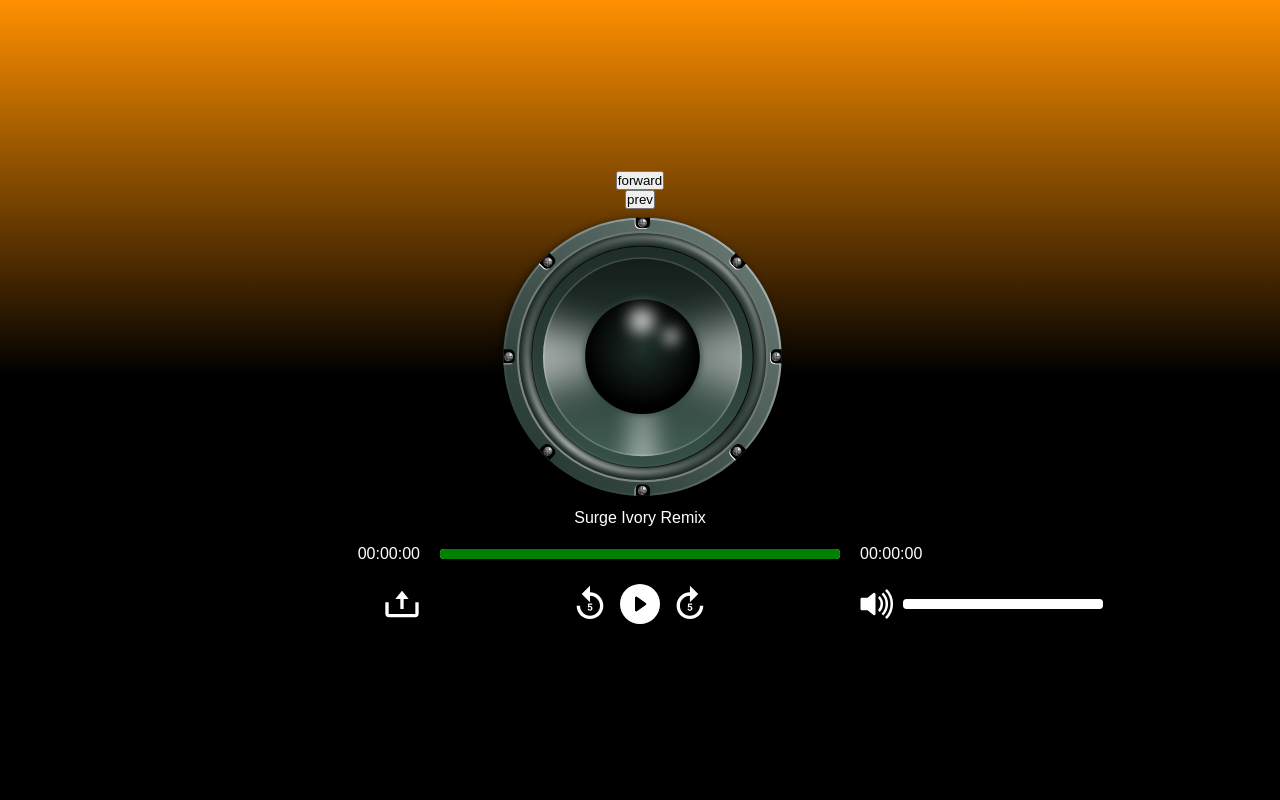
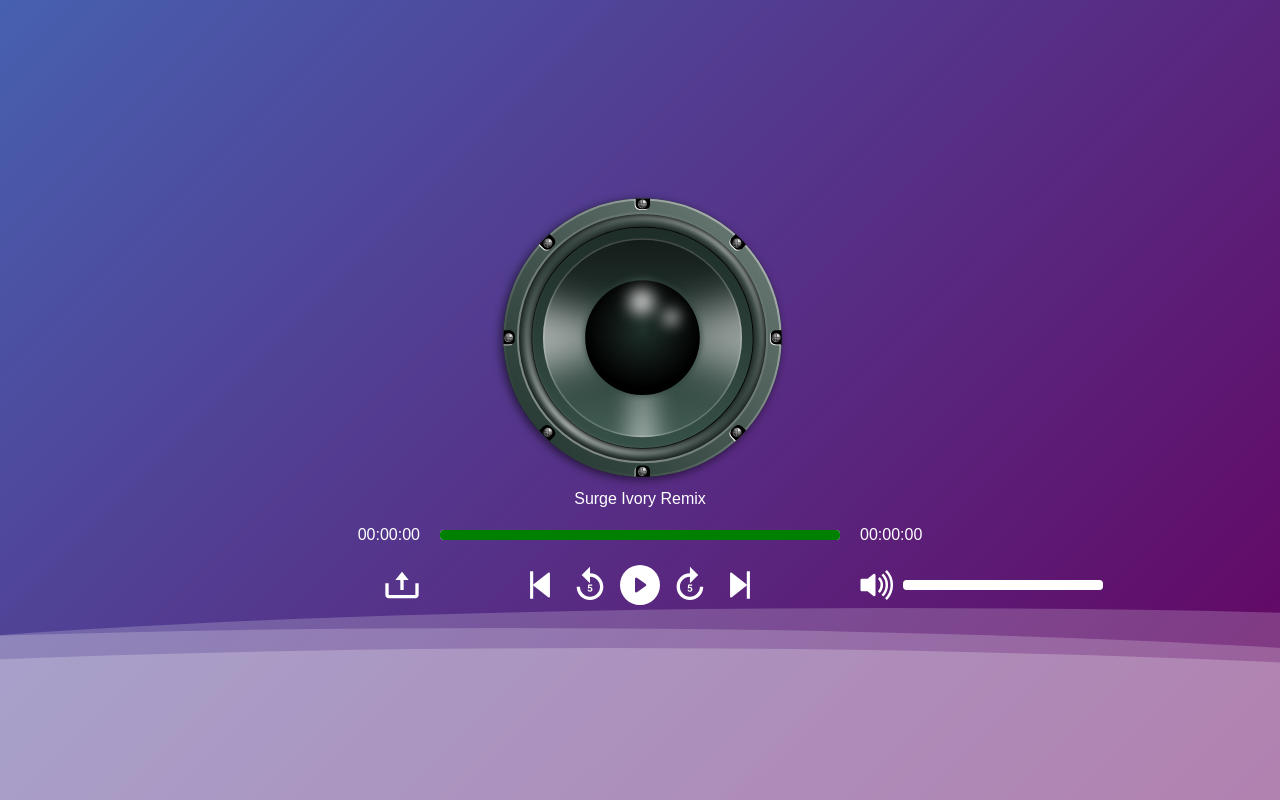
Before and after one commit to SafeCo/react-music-player, a React (Create React App) app: page / in a window 1280 px wide. Built offline with nearby package versions, Linux system fonts and the light colour scheme.

Commit message:
added background

```diff
--- a/src/App.css
+++ b/src/App.css
@@ -3,12 +3,82 @@
     margin: 0;
     padding: 0;
 }
-
-body{
-    background-color:#fafafa;
-}
-
 .app{
     /* might not apply */
     background-color: #fafafa;
 }
+
+
+
+
+.background {
+    position: relative;
+    height: 100vh;
+    margin: auto;
+    font-family: -apple-system, BlinkMacSystemFont, sans-serif;
+    overflow: auto;
+    background: linear-gradient(315deg, rgba(101,0,94,1) 3%, rgba(60,132,206,1) 38%, rgba(48,238,226,1) 68%, rgba(255,25,25,1) 98%);
+    animation: gradient 15s ease infinite;
+    background-size: 400% 400%;
+    background-attachment: fixed;
+}
+
+@keyframes gradient {
+    0% {
+        background-position: 0% 0%;
+    }
+    50% {
+        background-position: 100% 100%;
+    }
+    100% {
+        background-position: 0% 0%;
+    }
+}
+
+.wave {
+    background: rgb(255 255 255 / 25%);
+    border-radius: 1000% 1000% 0 0;
+    position: fixed;
+    width: 200%;
+    height: 12em;
+    animation: wave 10s -3s linear infinite;
+    transform: translate3d(0, 0, 0);
+    opacity: 0.8;
+    bottom: 0;
+    left: 0;
+    z-index: 1;
+}
+
+.wave:nth-of-type(2) {
+    bottom: -1.25em;
+    animation: wave 18s linear reverse infinite;
+    opacity: 0.8;
+}
+
+.wave:nth-of-type(3) {
+    bottom: -2.5em;
+    animation: wave 20s -1s reverse infinite;
+    opacity: 0.9;
+}
+
+@keyframes wave {
+    2% {
+        transform: translateX(1);
+    }
+
+    25% {
+        transform: translateX(-25%);
+    }
+
+    50% {
+        transform: translateX(-50%);
+    }
+
+    75% {
+        transform: translateX(-25%);
+    }
+
+    100% {
+        transform: translateX(1);
+    }
+}
--- a/src/App.js
+++ b/src/App.js
@@ -33,6 +33,13 @@ function App() {
 
   return (
     <div className="App">
+      <div  className="background">
+        <div>
+          <div className="wave"></div>
+          <div className="wave"></div>
+          <div className="wave"></div>
+        </div>
+      </div>
       { songsList &&
         <AudioPlayer songsList={songsList} addFile={addFile}/>
       }
--- a/src/AudioPlayer.css
+++ b/src/AudioPlayer.css
@@ -1,6 +1,10 @@
 .audioPlayer__container{
-    background: linear-gradient(0deg, rgba(0,0,0,1) 53%, rgba(255,144,0,1) 100%);
+    position: absolute;
+    z-index: 2;
+    top: 0;
+    left: 0;
     height: 100vh;
+    width: 100%;
     display: flex;
     flex-direction: column;
     justify-content: center;
--- a/src/AudioPlayer.js
+++ b/src/AudioPlayer.js
@@ -6,6 +6,8 @@ import { BsFillPauseCircleFill } from "react-icons/bs";
 import {BiUpload} from "react-icons/bi"
 import {MdOutlineForward5} from "react-icons/md"
 import {MdOutlineReplay5} from "react-icons/md"
+import {AiFillStepForward} from "react-icons/ai"
+import {AiFillStepBackward} from "react-icons/ai"
 import speaker from "./speaker.svg"
 import VolumeBar from './VolumeBar';
 
@@ -82,10 +84,10 @@ function AudioPlayer({songsList, addFile}) {
     }
 
     function addFive(){
-        audioRef.current.currentTime=  audioRef.current.currentTime + 5
+        audioRef.current.currentTime =  audioRef.current.currentTime + 5
     }
     function minusFive(){
-        audioRef.current.currentTime=  audioRef.current.currentTime - 5
+        audioRef.current.currentTime =  audioRef.current.currentTime - 5
     }
 
     return (
@@ -104,13 +106,6 @@ function AudioPlayer({songsList, addFile}) {
                 }
             />
 
-        <button onClick={()=>{nextTrack()}}>
-            forward
-        </button>
-        <button onClick={()=>{prevTrack()}}>
-            prev
-        </button>
-
 
             <div className="audioPlayer__image">
                 <img src={speaker} />
@@ -128,13 +123,10 @@ function AudioPlayer({songsList, addFile}) {
                         audioRef={audioRef}
                         progress={progress}
                     />
-
                 <div>{toHoursAndMinutes(Math.floor(audioDuration))}</div>
-
             </div>
 
             <div className="audioPlayer__controls-container">
-
                 <div className="uploadButton__container" >
                     <button
                     className="noStyleButton"
@@ -152,6 +144,13 @@ function AudioPlayer({songsList, addFile}) {
                 </div>
 
                 <div className="audioPlayer__button-container">
+                    <button
+                        className="noStyleButton"
+                        onClick={()=>{prevTrack()}}
+                    >
+                        <AiFillStepBackward style={iconStyle}/>
+                    </button>
+
                     <button
                     className="noStyleButton"
                     onClick={()=>{minusFive()}}
@@ -185,19 +184,22 @@ function AudioPlayer({songsList, addFile}) {
                         <MdOutlineForward5 style={iconStyle} />
                     </button>
 
+                    <button
+                        className=" noStyleButton"
+                        onClick={()=>{nextTrack()}}
+                    >
+                        <AiFillStepForward style={iconStyle}/>
+                    </button>
 
                 </div>
                 <VolumeBar
-                            audioFile={audioRef}
+                    audioRef={audioRef}
                     iconStyle={iconStyle}
                     volumeStyle={volumeStyle}
                     volume={volume}
                     setVolume={setVolume}
                 />
-
             </div>
-
-
         </div>
     )
 }
--- a/src/VolumeBar.js
+++ b/src/VolumeBar.js
@@ -3,7 +3,7 @@ import "./VolumeBar.css"
 import { BsFillVolumeUpFill } from "react-icons/bs";
 import {BsVolumeMuteFill} from "react-icons/bs";
 
-function VolumeBar({audioFile, iconStyle, volumeStyle, volume, setVolume}) {
+function VolumeBar({audioRef, iconStyle, volumeStyle, volume, setVolume}) {
     const volumeRef = useRef()
 
     const [cursorPosition, setCursorPosition] = useState({ left: 0 })
@@ -29,11 +29,11 @@ function VolumeBar({audioFile, iconStyle, volumeStyle, volume, setVolume}) {
         const vol =  (divprogress / 100).toFixed(2)
 
         setVolume(divprogress)
-        audioFile.volume = vol
+        audioRef.current.volume = vol
     }
 
     useEffect(()=>{
-        audioFile.volume = (volume / 100).toFixed(2)
+        audioRef.current.volume = (volume / 100).toFixed(2)
     },[volume])
 
 
```
Lines whose indentation alone changed are shown as unchanged.
